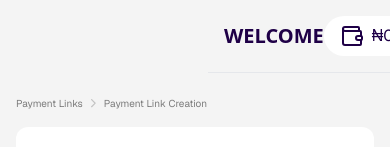
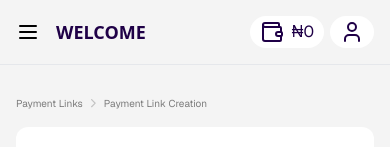
Before and after one commit to cargle-org/pays-client-v2, a Next.js app: page /dashboard/payments/create in a window 390 px wide. Shown: the top 147 px of the page. Built offline with nearby package versions, Linux system fonts and the light colour scheme; no server answers.

Commit message:
feat: added Mobilesidebarnav component for small screen and logic to handle the mobilesidebar component behavior

```diff
--- a/components/NavBar.tsx
+++ b/components/NavBar.tsx
@@ -1,27 +1,90 @@
 "use client";
+
+import React, { MouseEvent, useEffect, useRef, useState } from "react";
+import { User, Wallet, Menu } from "lucide-react";
+
+import MobileSideNavBar from "./MobileSideBar";
 import { useGeneralContext } from "@/context/GenralContext";
-import { User, Wallet } from "lucide-react";
-import React from "react";
 
 const NavBar = () => {
   const { user }: any = useGeneralContext();
+
+  const [isSidebarOpen, setIsSidebarOpen] = useState(false);
+
+  // Toggle Sidebar
+  const toggleSidebar = () => setIsSidebarOpen(!isSidebarOpen);
+
+  // Close Sidebar
+  const closeSidebar = () => setIsSidebarOpen(false);
+
+  const navRef = useRef<HTMLDivElement>(null);
+  const [isOpen, setIsOpen] = useState<boolean>(false);
+
+  const handleClickOutside = (event: any) => {
+    if (navRef.current && !navRef.current.contains(event.target as Node)) {
+      setIsOpen(false);
+    }
+  };
+
+  //to handle Click Outside the sidebar
+  useEffect(() => {
+    const handleDocumentClick = (event: MouseEvent | MouseEventInit) => {
+      handleClickOutside(event);
+    };
+
+    if (isOpen) {
+      document.addEventListener("mousedown", handleDocumentClick);
+    } else {
+      document.removeEventListener("mousedown", handleDocumentClick);
+    }
+
+    return () => {
+      document.removeEventListener("mousedown", handleDocumentClick);
+    };
+  }, [isOpen]);
+
   return (
-    <div className="ml-[208px] py-4 fixed inset-x-0 border-b-[0.3px] z-50 bg-brand-ash">
+    <div
+      ref={navRef}
+      className="md:ml-[198px] lg:ml-[208px] py-4 fixed inset-x-0 border-b-[0.3px] z-50 bg-brand-ash"
+    >
       <div className="flex px-4 items-center h-full w-full justify-between">
-        <div className="flex items-center gap-2">
-          <h1 className="text-xl text-brand-main font-semibold">WELCOME</h1>
+        <div className="flex items-center space-x-4 md:space-x-0">
+          <button
+            className="flex md:hidden rounded"
+            onClick={toggleSidebar}
+            aria-label="Toggle Sidebar"
+          >
+            <Menu />
+          </button>
+          {/* Overlay */}
+          {isSidebarOpen && (
+            <div
+              className="w-3/4 sm:3/4 fixed inset-0 z-5"
+              onClick={closeSidebar}
+            >
+              <MobileSideNavBar
+                onClose={closeSidebar}
+                isSidebarOpen={isSidebarOpen}
+                closeSidebar={closeSidebar}
+              />
+            </div>
+          )}
+          <h1 className="text-lg sm:text-xl text-brand-main font-semibold">
+            WELCOME
+          </h1>
           {/* <h1 className="text-lg text-brand-main font-geistsans font-medium">
             {" "}
             {user?.name}
           </h1> */}
         </div>
-        <div className="flex items-center gap-3">
-          <div className="flex gap-2 items-end p-2 px-4 font-geistsans font-normal text-base rounded-3xl bg-brand-white text-brand-main">
+        <div className="flex items-center gap-1.5 sm:gap-3">
+          <div className="flex gap-2 items-end p-1 sm:p-2 px-2.5 sm:px-4 font-geistsans font-normal text-base rounded-3xl bg-brand-white text-brand-main">
             <Wallet />₦{(user?.walletBalance || 0).toLocaleString("en-NG")}
           </div>
-          <div className="flex gap-2 items-end p-2 px-4 font-geistsans font-normal text-base rounded-3xl bg-brand-white text-brand-main">
+          <div className="flex gap-2 items-end p-1 sm:p-2 px-2.5 sm:px-4 font-geistsans font-normal text-base rounded-3xl bg-brand-white text-brand-main">
             <User />
-            {user?.name}
+            <span className="hidden sm:flex">{user?.name.split(" ")[0]}</span>
           </div>
           {/* <div className="flex flex-col items-end">
             <h1 className="font-semibold">{user?.email}</h1>
```
